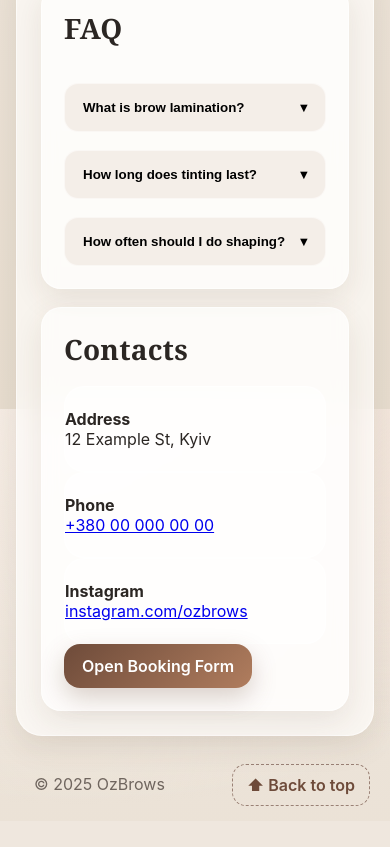
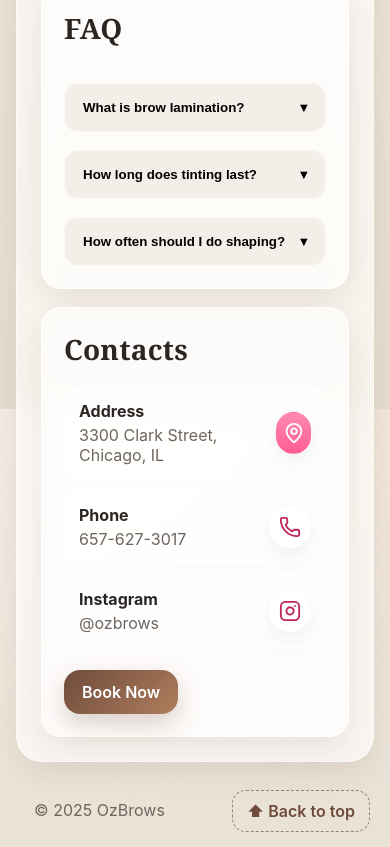
Before and after one commit to yuronn5/ozbrows, a Next.js app: page / in a window 390 px wide. Shown: the part 2967-3814 px from the top of the page. Before the commit the page ends 3788 px from the top, so only its background shows below. Built offline with nearby package versions, Linux system fonts and the light colour scheme.

Commit message:
styles upd for contacts block

```diff
--- a/app/globals.css
+++ b/app/globals.css
@@ -706,3 +706,34 @@ section.contact {
     padding: 8px 12px;
   }
 }
+/* Contacts */
+#contact .contact-row{
+  display:flex; align-items:center; justify-content:space-between;
+  gap:12px; padding:16px 14px; margin:10px 0;
+  border:1px solid var(--border, #ececec);
+  border-radius:18px; background:rgba(255,255,255,.65);
+}
+#contact .contact-text{ display:grid; gap:4px; }
+#contact .contact-label{ font-weight:700; }
+#contact .contact-value{ color:var(--muted, #6b7280); }
+
+/* Icon buttons */
+#contact .icon-btn{
+  width:44px; height:44px; border-radius:999px;
+  display:grid; place-items:center; background:#fff;
+  border:1px solid var(--border, #ececec);
+  box-shadow:0 8px 22px rgba(0,0,0,.06);
+  transition:transform .15s ease, box-shadow .15s ease;
+}
+#contact .icon-btn svg{ width:22px; height:22px; stroke:#c0265d; }
+#contact .icon-btn:hover{ transform:translateY(-1px); box-shadow:0 14px 28px rgba(255,66,128,.22); }
+#contact .icon-btn--primary{ background:linear-gradient(180deg,#ff8ab2 0%,#ff5c96 100%); border-color:transparent; }
+#contact .icon-btn--primary svg{ stroke:#fff; }
+
+/* CTA spacing */
+#contact .book-cta{ margin-top:12px; }
+
+@media (max-width:640px){
+  #contact .contact-row{ padding:14px; }
+  #contact .icon-btn{ width:42px; height:42px; }
+}
--- a/app/page.tsx
+++ b/app/page.tsx
@@ -4,6 +4,7 @@ import Link from "next/link";
 import Nav from "./components/Nav";
 import Gallery from "./components/Gallery";
 import { createPortal } from "react-dom";
+import { MapPin, Phone, Instagram } from "lucide-react";
 
 import { useRouter } from "next/navigation";
 import PricesModal, { Service } from "./components/PricesModal";
@@ -13,24 +14,96 @@ export default function Page() {
   const [showPrices, setShowPrices] = useState(false);
   const router = useRouter();
   const services: Service[] = [
-  // Brows
-  { id: "brow-lam-tint-tweeze", title: "Brow lamination + tint + tweeze", price: "$100", duration: "1 h", category: "Brows" },
-  { id: "brow-lam-tweeze", title: "Brow lamination + tweeze", price: "$85", duration: "30 min", category: "Brows" },
-  { id: "brow-tint", title: "Brow tint", price: "$40", duration: "25 min", category: "Brows" },
-  { id: "wax-brows", title: "Wax brows", price: "$25", duration: "15 min", category: "Brows" },
-  { id: "wax-tint", title: "Wax + tint", price: "$50", duration: "40 min", category: "Brows" },
-  { id: "lip-wax", title: "Lip wax", price: "$10", duration: "15 min", category: "Brows" },
+    // Brows
+    {
+      id: "brow-lam-tint-tweeze",
+      title: "Brow lamination + tint + tweeze",
+      price: "$100",
+      duration: "1 h",
+      category: "Brows",
+    },
+    {
+      id: "brow-lam-tweeze",
+      title: "Brow lamination + tweeze",
+      price: "$85",
+      duration: "30 min",
+      category: "Brows",
+    },
+    {
+      id: "brow-tint",
+      title: "Brow tint",
+      price: "$40",
+      duration: "25 min",
+      category: "Brows",
+    },
+    {
+      id: "wax-brows",
+      title: "Wax brows",
+      price: "$25",
+      duration: "15 min",
+      category: "Brows",
+    },
+    {
+      id: "wax-tint",
+      title: "Wax + tint",
+      price: "$50",
+      duration: "40 min",
+      category: "Brows",
+    },
+    {
+      id: "lip-wax",
+      title: "Lip wax",
+      price: "$10",
+      duration: "15 min",
+      category: "Brows",
+    },
 
-  // Lashes
-  { id: "lash-lift", title: "Lash lift (tint included)", price: "$100", duration: "1 h 30 min", category: "Lashes" },
-  { id: "lash-tint", title: "Lash tint", price: "$35", duration: "15 min", category: "Lashes" },
-  { id: "brow-lam-lash-lift", title: "Brow lamination + Lash lift", price: "$190", duration: "2 h", category: "Lashes" },
+    // Lashes
+    {
+      id: "lash-lift",
+      title: "Lash lift (tint included)",
+      price: "$100",
+      duration: "1 h 30 min",
+      category: "Lashes",
+    },
+    {
+      id: "lash-tint",
+      title: "Lash tint",
+      price: "$35",
+      duration: "15 min",
+      category: "Lashes",
+    },
+    {
+      id: "brow-lam-lash-lift",
+      title: "Brow lamination + Lash lift",
+      price: "$190",
+      duration: "2 h",
+      category: "Lashes",
+    },
 
-  // Make up
-  { id: "makeup-nude", title: "Nude makeup + lashes", price: "$90", duration: "1 h", category: "Make up" },
-  { id: "makeup-day", title: "Day makeup + lashes", price: "$100", duration: "1 h", category: "Make up" },
-  { id: "makeup-evening", title: "Evening makeup + lashes", price: "$120", duration: "1 h 15 min", category: "Make up" },
-];
+    // Make up
+    {
+      id: "makeup-nude",
+      title: "Nude makeup + lashes",
+      price: "$90",
+      duration: "1 h",
+      category: "Make up",
+    },
+    {
+      id: "makeup-day",
+      title: "Day makeup + lashes",
+      price: "$100",
+      duration: "1 h",
+      category: "Make up",
+    },
+    {
+      id: "makeup-evening",
+      title: "Evening makeup + lashes",
+      price: "$120",
+      duration: "1 h 15 min",
+      category: "Make up",
+    },
+  ];
   const openPricesModal = () => setShowPrices(true);
   const closePricesModal = () => setShowPrices(false);
 
@@ -328,34 +401,78 @@ export default function Page() {
 
             <div id="contact" className="card reveal" style={{ padding: 22 }}>
               <h2>Contacts</h2>
-              <div className="foot-card">
-                <strong>Address</strong>
-                <br />
-                <span>12 Example St, Kyiv</span>
+
+              {/* Address */}
+              <div className="contact-row">
+                <div className="contact-text">
+                  <div className="contact-label">Address</div>
+                  <div className="contact-value">
+                    3300 Clark Street, Chicago, IL
+                  </div>
+                </div>
+                <a
+                  className="icon-btn icon-btn--primary"
+                  href="https://www.google.com/maps/search/?api=1&query=3300%20Clark%20Street%2C%20Chicago%2C%20IL"
+                  target="_blank"
+                  rel="noopener noreferrer"
+                  aria-label="Open in Google Maps"
+                  title="Open in Google Maps"
+                >
+                  <MapPin />
+                </a>
               </div>
-              <div className="foot-card">
-                <strong>Phone</strong>
-                <br />
-                <a href="tel:+380000000000">+380 00 000 00 00</a>
+
+              {/* Phone */}
+              <div className="contact-row">
+                <div className="contact-text">
+                  <div className="contact-label">Phone</div>
+                  <div className="contact-value">657-627-3017</div>
+                </div>
+                <a
+                  className="icon-btn"
+                  href="tel:+16576273017"
+                  aria-label="Call 657-627-3017"
+                  title="Call"
+                >
+                  <Phone />
+                </a>
               </div>
-              <div className="foot-card">
-                <strong>Instagram</strong>
-                <br />
+
+              {/* Instagram */}
+              <div className="contact-row">
+                <div className="contact-text">
+                  <div className="contact-label">Instagram</div>
+                  <div className="contact-value">@ozbrows</div>
+                </div>
                 <a
+                  className="icon-btn"
                   href="https://instagram.com/ozbrows"
                   target="_blank"
-                  rel="noopener"
+                  rel="noopener noreferrer"
+                  aria-label="Open Instagram @ozbrows"
+                  title="Open Instagram"
                 >
-                  instagram.com/ozbrows
+                  <Instagram />
                 </a>
               </div>
+
               <a
-                className="btn"
+                className="btn book-cta"
                 href="#"
-                data-book-url="https://calendly.com/your-link"
+                onClick={(e) => {
+                  e.preventDefault();
+                  openPricesModal();
+                }}
               >
-                Open Booking Form
+                Book Now
               </a>
+
+              <PricesModal
+                open={showPrices}
+                onClose={closePricesModal}
+                onSelect={handleSelectService}
+                services={services}
+              />
             </div>
 
             {/* <div className="stack">
```
Also changed, not shown: app/components/ContactsCard.tsx (added, +65 -0 lines).
